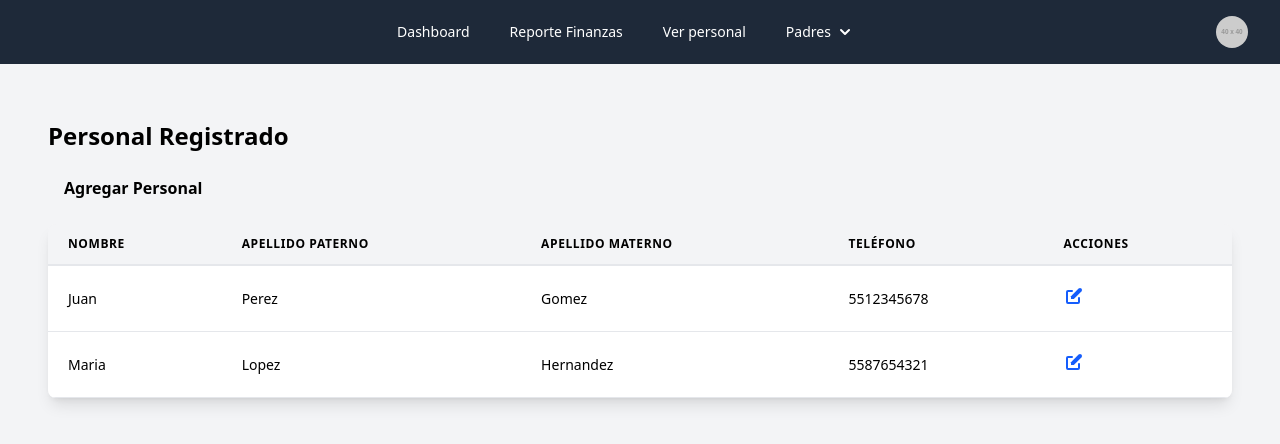
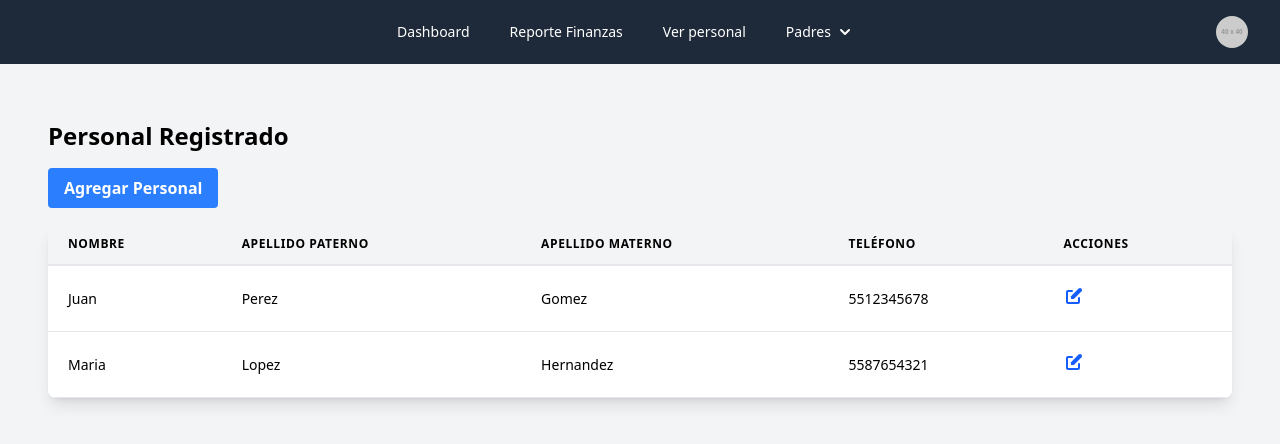
Before and after one commit to jonatem06/GuarderiaCrecerConAmor, a React (Vite) app: page /personal/ver_personal in a window 1280 px wide. Shown: the top 444 px of the page. Built offline with nearby package versions, Linux system fonts and the light colour scheme.

Commit message:
feat(crecer con amor): :bug: cambio de color en el boton
cambio de color en el boton

```diff
--- a/src/components/personal/VerPersonal.jsx
+++ b/src/components/personal/VerPersonal.jsx
@@ -1,4 +1,4 @@
-import React, { useState } from 'react';
+import { useState } from 'react';
 import AltaPersonal from './AltaPersonal'; // Asegúrate de que la ruta de importación sea correcta
 
 const VerPersonal = () => {
@@ -24,7 +24,7 @@ const VerPersonal = () => {
     return (
         <div className="container mx-auto px-4 py-8">
             <h1 className="text-2xl font-bold mb-4 text-textoPrincipal">Personal Registrado</h1>
-            <button onClick={() => handleOpenModal(null)} className="mb-4 bg-primario hover:bg-acento text-black font-bold py-2 px-4 rounded justify-end">
+            <button onClick={() => handleOpenModal(null)} className="mb-4 bg-blue-500 hover:bg-blue-700 text-white font-bold py-2 px-4 rounded justify-end">
                 Agregar Personal
             </button>
             <div className="shadow-lg rounded-lg overflow-hidden">
```
